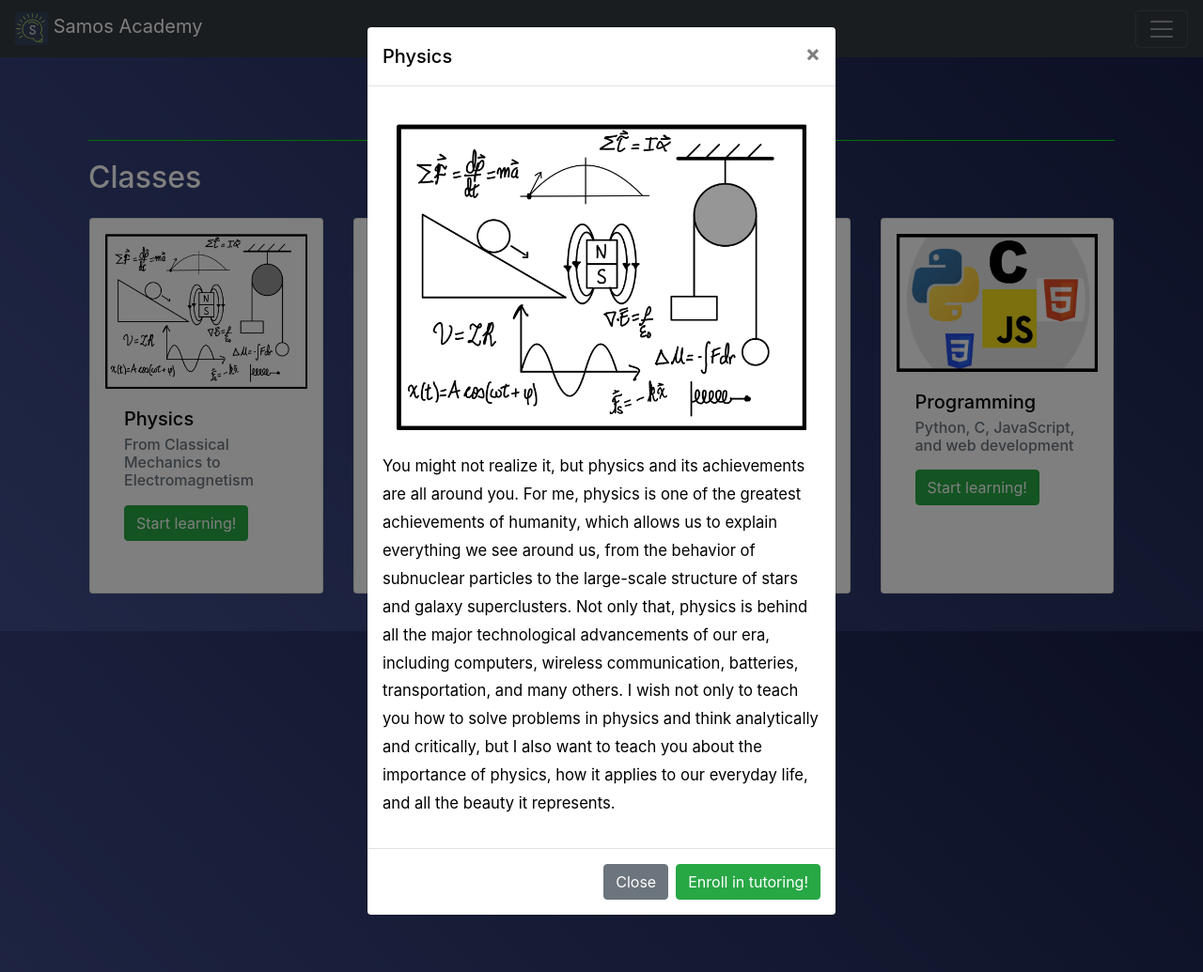
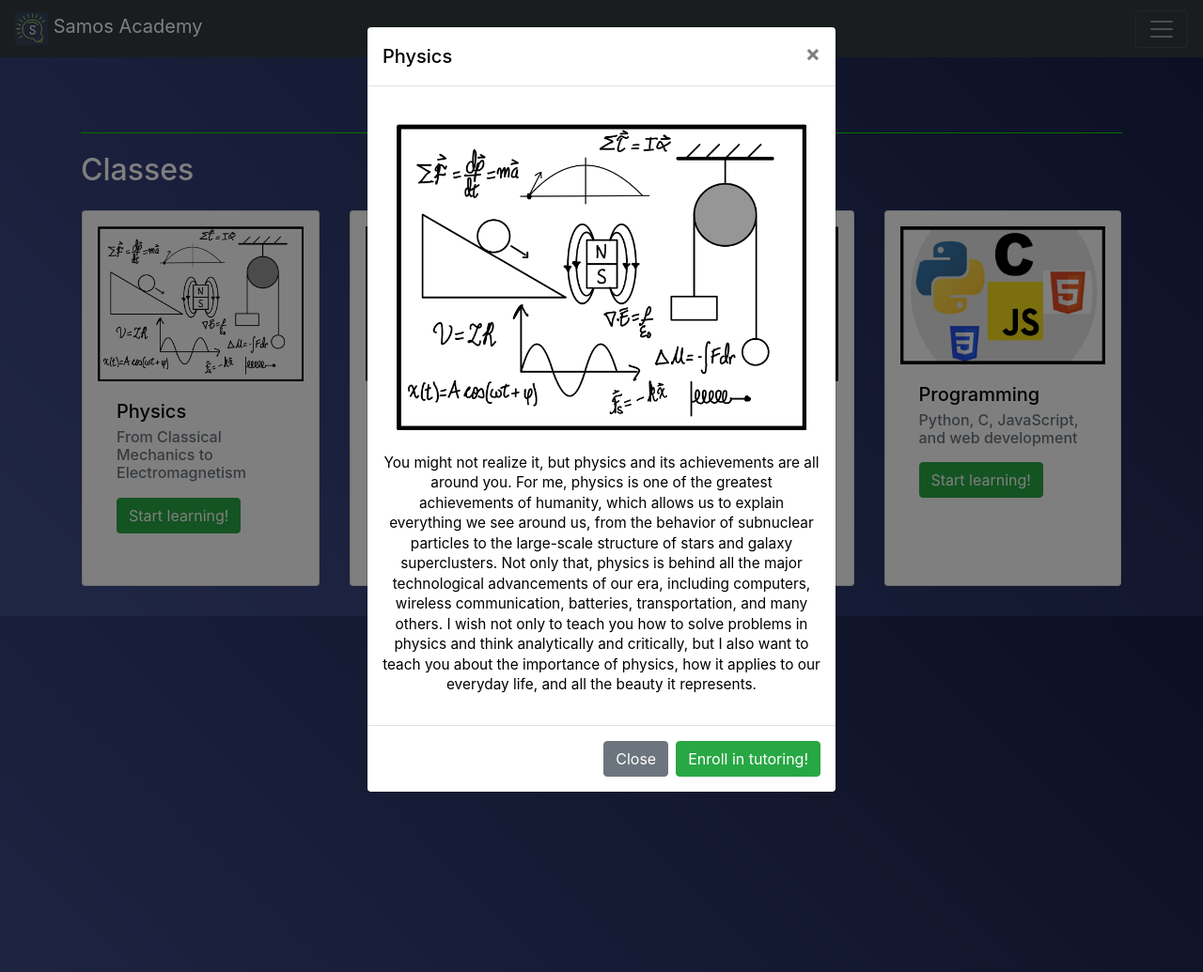
Before and after one commit to SantiagoGiner/Samos, a Django app: page /enroll/ in a window 1280 px wide, after a click on "Start learning!". Shown: the whole page at 94% size. Run offline with Django 3.2, Linux system fonts and the light colour scheme; a user stored in the database is signed in; some libraries are stand-ins or nearby versions.

Commit message:
Fix profile functionality and style of classes and enroll

```diff
--- a/academy/models.py
+++ b/academy/models.py
@@ -1,6 +1,7 @@
 from django import forms
 from django.db import models
 from django_countries.fields import CountryField
+from django.contrib.auth.models import User
 
 
 class Subject(models.Model):
@@ -92,4 +93,4 @@ class Profile(models.Model):
     country = CountryField()
     city = models.CharField(max_length=64)
     bio = models.TextField()
-    photo = models.ImageField(null=True, upload_to='media/profiles/')
+    photo = models.ImageField(null=True, upload_to='profiles/')
--- a/academy/static/academy/styles.css
+++ b/academy/static/academy/styles.css
@@ -1,3 +1,4 @@
+/* Animations */
 @keyframes fadein {
     from {
         opacity: 0%;
@@ -29,7 +30,7 @@
 }
 
 
-
+/* Elements by HTML tag */
 a {
     color: #00ff00;
 }
@@ -46,6 +47,10 @@ html, body {
 
 h1 {
     text-align: center;
+}
+
+h5 {
+    color: #000000;
 }
 
 hr {
@@ -67,7 +72,7 @@ p {
 }
 
 
-
+/* Elements by class */
 .alert {
     border-radius: 1% !important;
     animation-name: fadeout;
@@ -99,6 +104,20 @@ p {
     margin-bottom: 30px;
 }
 
+.modal-paragraph {
+    color: #000000;
+    font-size: 1.2vw;
+    text-align: center;
+    line-height: 1.4;
+}
+
+.modal-li {
+    color: #000000;
+    font-size: 1.2vw;
+    text-align: left;
+    line-height: 1.4;
+}
+
 .requiredField {
     font-size: 21px;
     margin-bottom: 5px;
@@ -106,7 +125,7 @@ p {
 }
 
 
-
+/* Elements by id */
 #center_flex {
     display: flex;
     align-items: center;
@@ -141,6 +160,14 @@ p {
     margin-right: 15px;
 }
 
+#profile_photo {
+    border-radius: 30%;
+    border-color: #ffffffe7;
+    border-style: solid;
+    width: 100%;
+    height: auto;
+}
+
 #samos-description {
     right: 0%;
     width: 60%;
--- a/academy/templates/academy/enroll.html
+++ b/academy/templates/academy/enroll.html
@@ -6,10 +6,6 @@
     <style>
         html, body {
             background-image: linear-gradient(45deg, #414f8d, #181f47);
-        }
-        p {
-            color: #000000;
-            font-size: 1.3vw;
         }
     </style>
     <script src="{% static 'academy/enroll.js' %}"></script>
@@ -26,7 +22,7 @@
             <div class="card w-75 mx-3 my-3 p-3" style="width: 18rem; height: 25rem;">
                 <img src="{% static 'academy/physics.jpg' %}" style="height: 45%;" alt="Wonders of Physics">
                 <div class="card-body">
-                    <h5 class="card-title" style="color: #000000;">Physics</h5>
+                    <h5 class="card-title" >Physics</h5>
                     <h6 class="card-subtitle mb-2 text-muted">From Classical Mechanics to Electromagnetism</h6>
                     <!-- Button trigger modal -->
                     <button type="button" class="btn btn-success mt-2" data-toggle="modal" data-target="#physicsModal">
@@ -37,7 +33,7 @@
             <div class="card w-75 mx-3 my-3 p-3" style="width: 18rem; height: 25rem;">
                 <img src="{% static 'academy/mathematics.jpg' %}" style="height: 45%;" alt="Wonders of Math">
                 <div class="card-body">
-                    <h5 class="card-title" style="color: #000000;">Mathematics</h5>
+                    <h5 class="card-title" >Mathematics</h5>
                     <h6 class="card-subtitle mb-2 text-muted">
                         From algebra, trigonometry, and pre-calc to multivariable calculus and more
                     </h6>
@@ -50,7 +46,7 @@
             <div class="card w-75 mx-3 my-3 p-3" style="width: 18rem; height: 25rem;">
                 <img src="{% static 'academy/tests.jpg' %}" style="height: 45%;" alt="Answer Sheet on Test">
                 <div class="card-body">
-                    <h5 class="card-title" style="color: #000000;">Standardized Tests</h5>
+                    <h5 class="card-title" >Standardized Tests</h5>
                     <h6 class="card-subtitle mb-2 text-muted">SAT, SAT Subject Tests, TOEFL, and more...</h6>
                     <!-- Button trigger modal -->
                     <button type="button" class="btn btn-success mt-2" data-toggle="modal" data-target="#testsModal">
@@ -61,7 +57,7 @@
             <div class="card w-75 mx-3 my-3 p-3" style="width: 18rem; height: 25rem;">
                 <img src="{% static 'academy/programming.jpg' %}" style="height: 40%;" alt="Programming languages">
                 <div class="card-body">
-                    <h5 class="card-title" style="color: #000000;">Programming</h5>
+                    <h5 class="card-title" >Programming</h5>
                     <h6 class="card-subtitle mb-2 text-muted">Python, C, JavaScript, and web development</h6>
                     <!-- Button trigger modal -->
                     <button type="button" class="btn btn-success mt-2" data-toggle="modal" data-target="#programmingModal">
@@ -76,14 +72,14 @@
         <div class="modal-dialog">
             <div class="modal-content">
                 <div class="modal-header">
-                <h5 class="modal-title" id="exampleModalLabel" style="color: #000000;">Physics</h5>
+                <h5 class="modal-title" id="exampleModalLabel">Physics</h5>
                 <button type="button" class="close" data-dismiss="modal" aria-label="Close">
                     <span aria-hidden="true">&times;</span>
                 </button>
                 </div>
                 <div class="modal-body">
                     <img class="container my-4" src="{% static 'academy/physics.jpg' %}" style="height: 45%; width: 100%;" alt="Wonders of Physics">
-                    <p style="color: #000000; font-size: 1.3vw;">
+                    <p class="modal-paragraph">
                         You might not realize it, but physics and its achievements are all around you.
                         For me, physics is one of the greatest achievements of humanity, which allows
                         us to explain everything we see around us, from the behavior of subnuclear
@@ -108,14 +104,14 @@
         <div class="modal-dialog">
             <div class="modal-content">
                 <div class="modal-header">
-                <h5 class="modal-title" id="exampleModalLabel" style="color: #000000;">Mathematics</h5>
+                <h5 class="modal-title" id="exampleModalLabel">Mathematics</h5>
                 <button type="button" class="close" data-dismiss="modal" aria-label="Close">
                     <span aria-hidden="true">&times;</span>
                 </button>
                 </div>
                 <div class="modal-body">
                     <img class="container my-4" src="{% static 'academy/mathematics.jpg' %}" style="height: 45%; width: 100%;" alt="Wonders of Math">
-                    <p style="color: #000000; font-size: 1.3vw;">
+                    <p class="modal-paragraph">
                         Mathematics is the basis of most everything that is done in modern science. It is the backbone
                         of our understanding of the universe and it offers us a beautifully elegant framework upon
                         which we can model real-world phenomena and make accurate predictions about them. Math is
@@ -137,14 +133,14 @@
         <div class="modal-dialog">
             <div class="modal-content">
                 <div class="modal-header">
-                <h5 class="modal-title" id="exampleModalLabel" style="color: #000000;">Standardized Tests</h5>
+                <h5 class="modal-title" id="exampleModalLabel">Standardized Tests</h5>
                 <button type="button" class="close" data-dismiss="modal" aria-label="Close">
                     <span aria-hidden="true">&times;</span>
                 </button>
                 </div>
                 <div class="modal-body">
                     <img class="container my-4" src="{% static 'academy/tests.jpg' %}" style="height: 45%; width: 100%;" alt="Answer Sheet on Test">
-                    <p style="color: #000000; font-size: 1.3vw;">
+                    <p class="modal-paragraph">
                         I know exactly what you are going through--standardized tests for college applications are extremely
                         stressful. I went through exactly the same issues as you might very likely be facing: not knowing
                         where to start with all the material available for the tests, feeling anxious that you might not
@@ -174,46 +170,55 @@
         <div class="modal-dialog">
             <div class="modal-content">
                 <div class="modal-header">
-                <h5 class="modal-title" id="exampleModalLabel" style="color: #000000;">Programming and Computer Science</h5>
+                <h5 class="modal-title" id="exampleModalLabel">Programming and Computer Science</h5>
                 <button type="button" class="close" data-dismiss="modal" aria-label="Close">
                     <span aria-hidden="true">&times;</span>
                 </button>
                 </div>
                 <div class="modal-body">
                     <img class="container my-4" src="{% static 'academy/programming.jpg' %}" style="height: 45%; width: 100%;" alt="Programming Languages">
-                    <p>
+                    <p class="modal-paragraph">
                         Programming is one of the most useful abilities a beginning college student can learn. Not only will it
                         let you stand out in college and later job applications, but it will also make you think in a completely
                         different way than ordinary human thought. And once you are able to think more algorithmically and
                         programmatically, the effects ripple towards all areas of your life, providing you with a skillset to
                         face challenges that come your way. I can teach you how to program in:
                     </p>
-                    <ul style="color: #000000;">
+                    <ul>
                         <li>
-                            <h5>Python: </h5>Without a doubt the most common and also useful language for someone looking
+                            <h5>Python: </h5>
+                            <p class="modal-li">
+                                Without a doubt the most common and also useful language for someone looking
                                 to pursue a career in data science, scientific research, web programming, and software
                                 development (e.g. UI/UX design).
+                            </p>
                         </li>
                         <br>
                         <li>
-                            <h5>C: </h5>A more robust programming language that teaches you about the inner workings
+                            <h5>C: </h5>
+                            <p class="modal-li">
+                                A more robust programming language that teaches you about the inner workings
                                 of a computer, providing a deeper understanding of computation, memory management,
                                 data structures, and algorithms. It can be a harder language to learn at first but
                                 it proves very useful not only in learning about computers but also has applications
                                 in the world of engineering, specifically electrical and mechanical engineering, where
                                 C is very commonly used.
+                            </p>
                         </li>
                         <br>
                         <li>
-                            <h5>JavaScript: </h5>An essential programming language for the develpoment of interactive,
+                            <h5>JavaScript: </h5>
+                            <p class="modal-li">
+                                An essential programming language for the develpoment of interactive,
                                 responsive, and dynamic websites and web applications. Along with a backend framework (such
                                 as flask and django) which rely on Python, and the frontend framework provided by JavaScript,
                                 your web apps will be as smooth and elegant as ever! JavaScript is also a modern language with
                                 similar abilities to Python and similar syntax to C.
+                            </p>
                         </li>
                     </ul>
                     <br>
-                    <p>
+                    <p class="modal-paragraph">
                         Once you have learned one of these languages, you will have the necessary toolset and abilities to carry on
                         learning other languages and diversifying your CS (computer science) and programming experience.
                     </p>
--- a/academy/templates/academy/layout.html
+++ b/academy/templates/academy/layout.html
@@ -44,7 +44,7 @@
                 {% endfor %}
             {% endif %}
         </header>
-        <main class="container p-4">
+        <main class="container p-3">
             {% block body %}
             {% endblock %}
         </main>
--- a/academy/templates/academy/view_class.html
+++ b/academy/templates/academy/view_class.html
@@ -3,7 +3,6 @@
 {% block title %} View class {% endblock %}
 
 {% block body %}
-    {{ class }}
-    <br>
-    <a href="{% url 'academy:classes' %}">Back to projects page</a>
+    <p>{{ class }}</p>
+    <a href="{% url 'academy:classes' %}" style="margin-top: 20px;">Back to projects page</a>
 {% endblock %}
--- a/academy/urls.py
+++ b/academy/urls.py
@@ -1,3 +1,5 @@
+from django.conf import settings
+from django.conf.urls.static import static
 from django.urls import path
 from . import views
 from .models import *
@@ -15,5 +17,6 @@ urlpatterns = [
     path('enroll/', views.enroll, name='enroll'),
     path('classes/', views.classes, name='classes'),
     path('view_class/<str:class_type>/<int:class_id>', views.view_class, name='view_class'),
-    path('profile/', views.profile, name='profile')
-]
+    path('profile/', views.profile, name='profile'),
+    path('profile/<int:profile_id>/<str:action>', views.change_profile, name='change_profile')
+] + static(settings.MEDIA_URL, document_root=settings.MEDIA_ROOT)
--- a/academy/views.py
+++ b/academy/views.py
@@ -51,6 +51,15 @@ def about(request):
 
 @login_required
 @object_required
+def change_profile(request, profile_id, action):
+    if action == 'delete':
+        Profile.objects.get(pk=profile_id).delete()
+        messages.success(request, 'You have deleted your profile.')
+    return HttpResponseRedirect(reverse('academy:profile'))
+
+
+@login_required
+@object_required
 def classes(request):
     subjects = Subject.objects.filter(user_id=request.user.pk)
     exams = Exam.objects.filter(user_id=request.user.pk)
@@ -70,10 +79,10 @@ def enroll(request):
             if len(new_subjects) != 0 or new_exam != '':
                 for subject in new_subjects:
                     if Subject.objects.filter(user_id=request.user.pk, subject=subject):
-                        messages.warning(request, f'You have already enrolled in that class!')
+                        messages.warning(request, f'You have already enrolled in that class.')
                         return HttpResponseRedirect(reverse('academy:enroll'))
                     elif subject not in SUBJECT_CHOICES:
-                        messages.warning(request, 'That is not a valid subject!')
+                        messages.warning(request, 'That is not a valid subject.')
                         return HttpResponseRedirect(reverse('academy:enroll'))
                     Subject(
                         user_id=request.user.pk,
@@ -81,11 +90,11 @@ def enroll(request):
                         comments=form.cleaned_data['comments'],
                     ).save()
                 if Exam.objects.filter(user_id=request.user.pk, exam=new_exam):
-                    messages.warning(request, f'You have already enrolled in that exam!')
+                    messages.warning(request, f'You have already enrolled in that exam.')
                     return HttpResponseRedirect(reverse('academy:enroll'))
                 if new_exam != '':
                     if new_exam not in EXAMS_CHOICES:
-                        messages.warning(request, 'That is not a valid exam!')
+                        messages.warning(request, 'That is not a valid exam.')
                         return HttpResponseRedirect(reverse('academy:enroll'))
                     Exam(
                         user_id=request.user.pk,
@@ -93,9 +102,9 @@ def enroll(request):
                         test_date=form.cleaned_data['test_date'],
                         comments=form.cleaned_data['comments']
                     ).save()
-                messages.success(request, '''You've enrolled! I will reach out to you with further details''')
+                messages.success(request, '''You've enrolled! I will reach out to you with further details.''')
                 return HttpResponseRedirect(reverse('academy:classes'))
-            messages.warning(request, 'Please fill out the form!')
+            messages.warning(request, 'Please fill out the form.')
             return HttpResponseRedirect(reverse('academy:enroll'))
 
     return render(request, 'academy/enroll.html', {
@@ -117,7 +126,7 @@ def login_view(request):
             return HttpResponseRedirect(reverse('academy:index'))
         # Else, redirect them to the login page again, informing them of the error
         else:
-            messages.warning(request, 'Invalid credentials')
+            messages.warning(request, 'Invalid credentials, please try again.')
             return render(request, 'academy/login.html', {
                 'form': AuthenticationForm()
             })
@@ -146,7 +155,7 @@ def profile(request):
                 bio=form.cleaned_data['bio'],
                 photo=request.FILES['photo'],
             ).save()
-            messages.success(request, 'You have successfully created your profile')
+            messages.success(request, 'You have successfully created your profile!')
             return HttpResponseRedirect(reverse('academy:profile'))
     try:
         return render(request, 'academy/profile.html', {
@@ -169,10 +178,10 @@ def register(request):
             # Log the user in
             new_user = authenticate(request, username=username, password=password)
             login(request, new_user)
-            messages.success(request, 'Registered!')
+            messages.success(request, 'You have successfully registered!')
             return HttpResponseRedirect(reverse('academy:index'))
         messages.warning(request,
-                         'Verify that you meet all of the requirements in each field!')
+                         'Verify that you meet all of the requirements in each field.')
         return HttpResponseRedirect(reverse('academy:register'))
     return render(request, 'academy/register.html', {
         'form': CreateUserForm()
--- a/samos/settings.py
+++ b/samos/settings.py
@@ -126,3 +126,6 @@ STATIC_URL = '/static/'
 CRISPY_TEMPLATE_PACK = 'bootstrap4'
 
 LOGIN_URL = 'academy:login'
+
+MEDIA_URL = '/media/'
+MEDIA_ROOT = os.path.join(BASE_DIR, 'media')
```
Also changed, not shown: academy/templates/academy/classes.html (+5 -3 lines), academy/templates/academy/profile.html (+10 -1 lines), academy/migrations/0016_auto_20210121_1527.py (added), db.sqlite3. Lines whose indentation alone changed are shown as unchanged.
